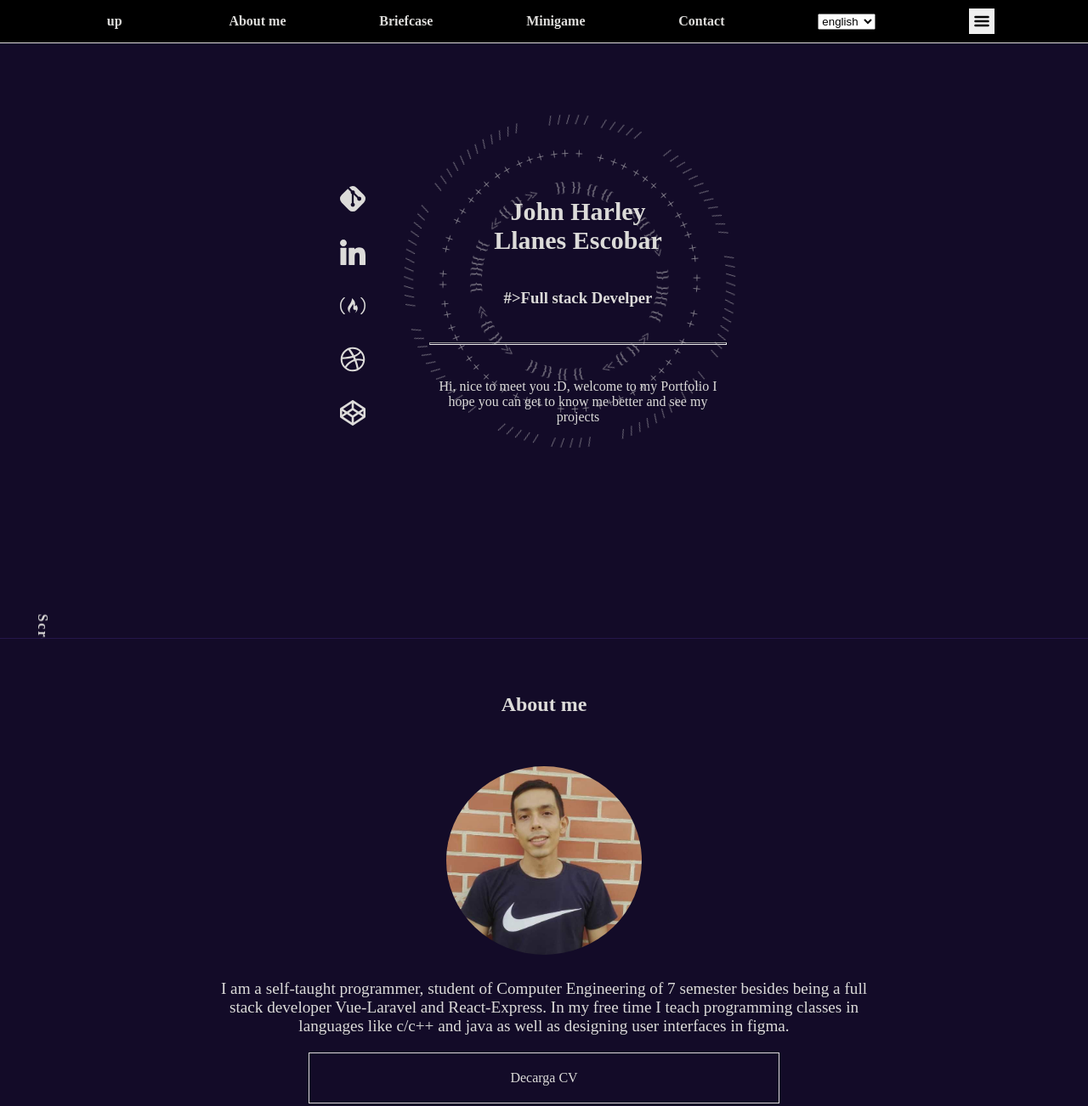
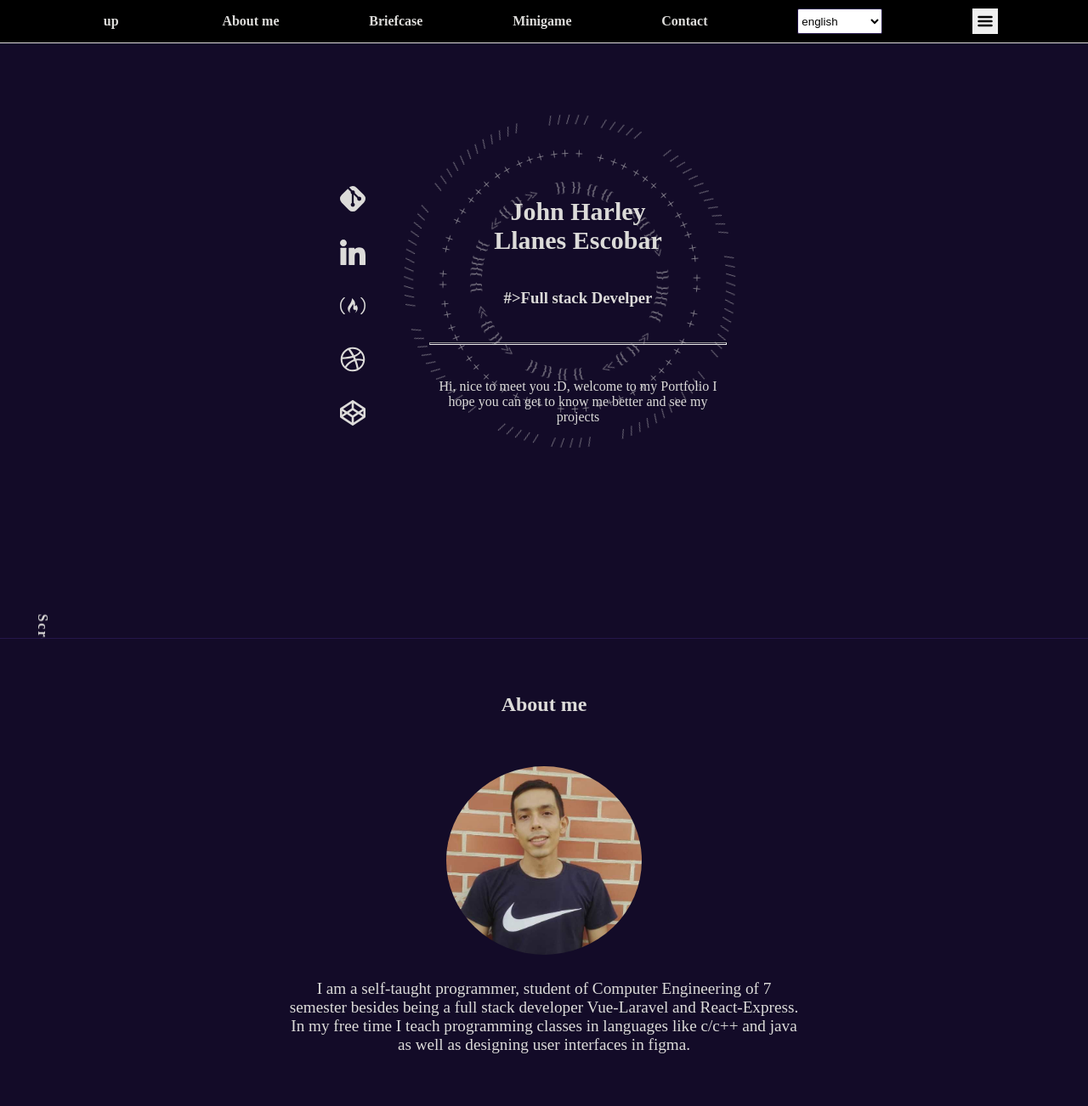
Before and after one commit to 21harley/potafolio.2.0_html_css_js, a plain HTML site: page index.html in a window 1280 px wide. Shown: the top 1302 px of the page at 85% size. Drawn offline with Linux system fonts and the light colour scheme.

Commit message:
add fix-css-select

```diff
--- a/css/AboutMe/AboutMe.css
+++ b/css/AboutMe/AboutMe.css
@@ -54,3 +54,16 @@
     }
 
 }
+
+@media  screen and (min-width: 0px) and (max-width:600px ){
+
+}
+
+@media  screen and (min-width: 600px){
+    .link-cv-download{
+        margin-top: 100px;
+    }
+    .container-about-me__p{
+      max-width: 600px;
+    }
+}
--- a/css/Briefcase/Briefcese.css
+++ b/css/Briefcase/Briefcese.css
@@ -104,6 +104,12 @@
 }
 
 @media  screen and (min-width: 600px){
-
+    .container-contact{
+      display: grid;
+      grid-template-rows: 10% 90%;
+    }
+    .container-contact__form{
+        margin-top: 0px !important;
+    }
 
 }
--- a/css/Menu/Menu.css
+++ b/css/Menu/Menu.css
@@ -89,6 +89,14 @@
 .active-b-c{
     transform: translateX(40px);
 }
+.select_langaje{
+    box-sizing: border-box;
+    width: 100px;
+    height: 30px;
+    background: #FFFFFF;
+    border: 1px solid var(--color-background-one);
+    border-radius: 2px;
+}
 @media  screen and (min-width: 0px) and (max-width:600px ){
     .nav-ul{
         justify-content:space-between;
```
